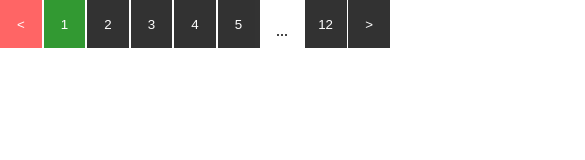
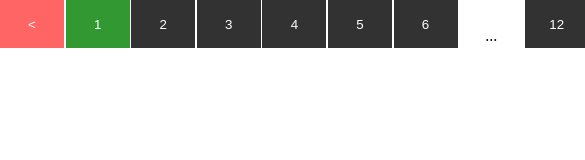
Before and after one commit to ArjanHoek/Pagination, a plain HTML site: page index.html in a window 390 px wide. Shown: the top 160 px of the page, 585 px wide, since content can reach past the window. Drawn offline with Linux system fonts and the light colour scheme.

Commit message:
fix left side issues

```diff
--- a/js/methods.js
+++ b/js/methods.js
@@ -16,10 +16,10 @@ const methods = {
 
         return btn;
     },
-    createEllipsis: () => {
+    createEllipsis: (content) => {
         const ellipsisEl = document.createElement("span");
         ellipsisEl.classList.add("pagination-ellipsis");
-        ellipsisEl.textContent = "...";
+        ellipsisEl.textContent = content || "...";
         return ellipsisEl;
     },
     append: (parent, ...children) =>
@@ -29,4 +29,5 @@ const methods = {
         const { origin, pathname } = window.location;
         window.location = origin + pathname + `?page=${page}`;
     },
+    calcDefaultPreCurrent: (innerWidth) => Math.floor((innerWidth - 2) / 2),
 };
--- a/js/script.js
+++ b/js/script.js
@@ -1,12 +1,19 @@
 const parent = document.querySelector(".pagination");
 
 const settings = {
-    innerWidth: 7, // Number of items between previous and next buttons (including ellipsis)
+    // innerWidth: 7, // Number of items between previous and next buttons (including ellipsis)
+    preCurrent: 1, // Number of buttons between start ellipsis (if applicable) and active button
 };
 
 (() => {
-    const { createBtn, append, setPage, createEllipsis } = methods;
-    let { innerWidth } = settings;
+    const {
+        createBtn,
+        append,
+        setPage,
+        createEllipsis,
+        calcDefaultPreCurrent,
+    } = methods;
+    let { innerWidth = 7, preCurrent } = settings;
 
     const totalPages = 12;
 
@@ -16,31 +23,38 @@ const settings = {
     (currentPage < 1 || currentPage > totalPages) && (currentPage = 1);
 
     const setPagination = () => {
-        parent.innerHTML = "";
-
-        innerWidth -= 2;
-
-        const preCurrent = Math.floor((innerWidth - 2) / 2);
-
-        const addStartEllipsis = currentPage - preCurrent > 2;
-        const addEndEllipsis =
-            currentPage - preCurrent + innerWidth <= totalPages;
-
-        if (addStartEllipsis) {
-            innerWidth -= 1;
+        // Calculate an automatic default value for preCurrent
+        if (typeof preCurrent != "number") {
+            preCurrent = calcDefaultPreCurrent(innerWidth);
         }
 
-        if (addEndEllipsis) {
-            innerWidth -= 1;
+        // Set an initial value from which to start counting page buttons
+        const leftPad = currentPage - preCurrent;
+        let start = leftPad > 3 ? leftPad : 2;
+        const addStartEllipsis = start > 3;
+
+        // Compensate for start ellipsis and first page button
+        if (addStartEllipsis) {
+            innerWidth -= 2;
         }
 
-        let max = totalPages;
-        let start = Math.max(currentPage - preCurrent, 2);
+        // Decrease the starting value to fit all buttons within the pages range
+        const surplus = start + innerWidth - totalPages;
+        if (surplus > 0) {
+            start -= surplus;
+        }
 
-        if (start + innerWidth > max) {
-            while (start + innerWidth > max) {
-                start--;
-            }
+        console.log(start);
+        // Calculate whether a start or an end ellipsis should be added
+        const rightPad = currentPage + innerWidth;
+        let end = rightPad > 3 ? rightPad : 2;
+
+        console.log(rightPad);
+
+        const addEndEllipsis = rightPad <= totalPages;
+
+        if (addEndEllipsis) {
+            innerWidth -= 2;
         }
 
         append(
@@ -61,7 +75,7 @@ const settings = {
         );
 
         if (addStartEllipsis) {
-            append(parent, createEllipsis());
+            append(parent, createEllipsis("..."));
         }
 
         for (let page = start; page <= start + innerWidth - 1; page++) {
@@ -74,7 +88,7 @@ const settings = {
         }
 
         if (addEndEllipsis) {
-            append(parent, createEllipsis());
+            append(parent, createEllipsis("..."));
         }
 
         append(
--- a/styles.css
+++ b/styles.css
@@ -13,7 +13,7 @@ button {
 }
 
 .pagination {
-    display: flex;
+    display: inline-flex;
     gap: 0.1rem;
 }
 
@@ -22,7 +22,7 @@ button {
     color: black;
     justify-content: center;
     align-items: flex-end;
-    padding-bottom: 0.5rem;
+    padding-bottom: 0.2rem;
 }
 
 .pagination-btn {
```
